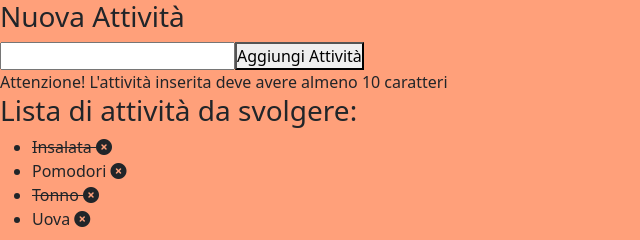
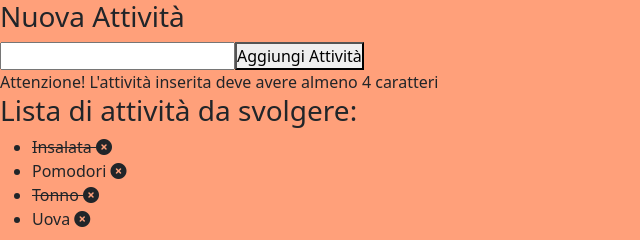
Before and after one commit to sgraziola/vue-todolist, a plain HTML site: page index.html in a window 1280 px wide. Both pictures are taken after a click on the button "Aggiungi Attività". Shown: the full height of the page, 0-640 px from the left. Drawn offline with nearby package versions, Linux system fonts and the light colour scheme.

Commit message:
TodoVue; Fix bug warning text

```diff
--- a/index.html
+++ b/index.html
@@ -28,7 +28,7 @@
                 <input type="text" v-model="newTask.text" @keyup.enter="addTask">
                 <button v-on:click="addTask">Aggiungi Attività</button>
 
-                <div v-show="warning">Attenzione! L'attività inserita deve avere almeno 10 caratteri</div>
+                <div v-show="warning">Attenzione! L'attività inserita deve avere almeno 4 caratteri</div>
             </div>
 
             <h3>Lista di attività da svolgere:</h3>
```
